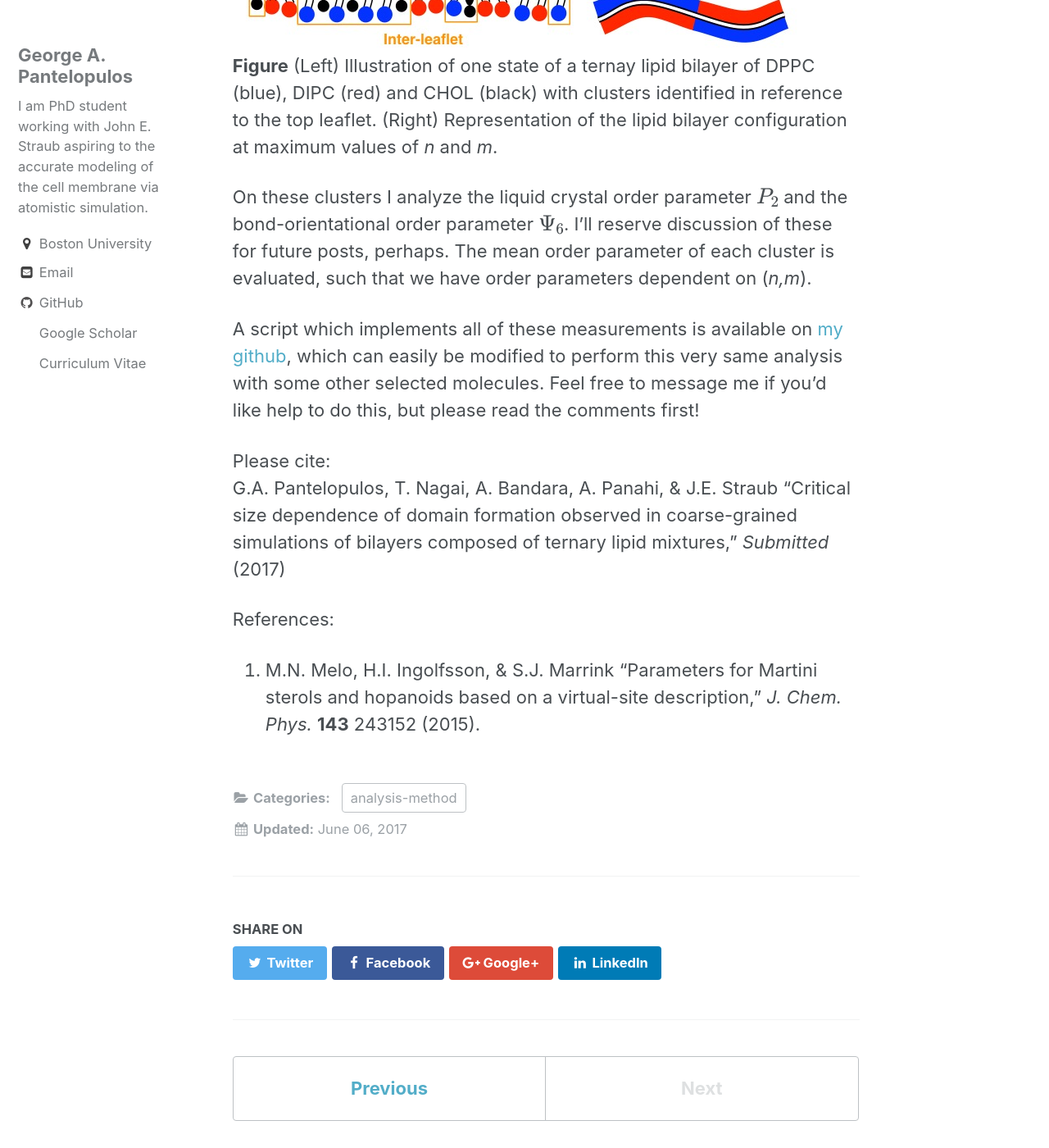
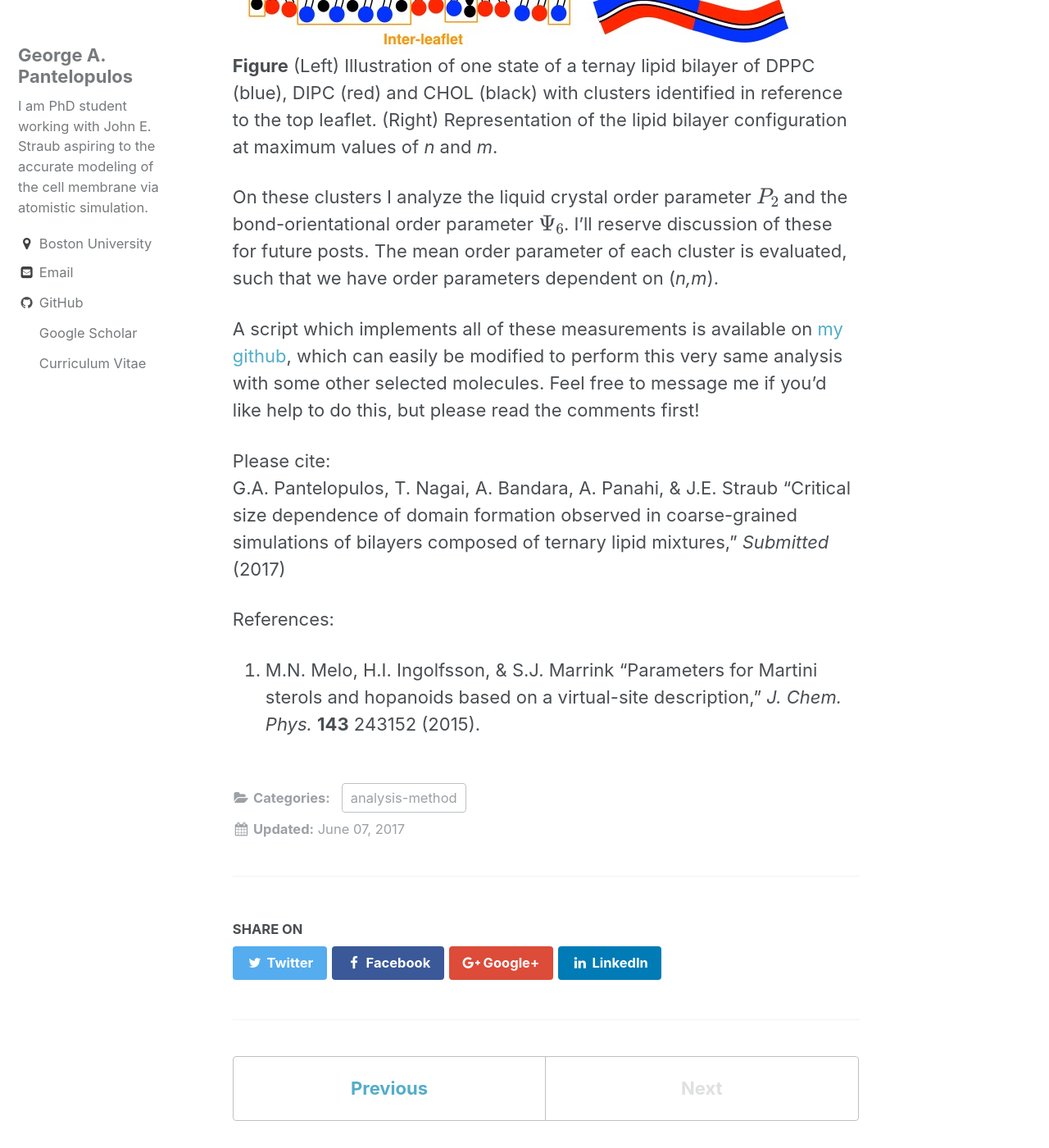
Before and after one commit to gpantel/gpantel.github.io, a Jekyll site: the page built from _posts/2017-06-07-NM_clustering.markdown, in a window 1280 px wide and 1400 px high, scrolled down 3527 px. Shown: the whole window at 82% size. Built offline with Jekyll 4.4.1, drawn with Linux system fonts in a browser that asks for light colours; formulas are drawn with MathJax 3.

Commit message:
Slight edits, updating timestamp

```diff
--- a/_posts/2017-06-07-NM_clustering.markdown
+++ b/_posts/2017-06-07-NM_clustering.markdown
@@ -1,7 +1,7 @@
 ---
 layout: single
 title:  'Measuring structural order parameters in intra- and inter-leaflet lipid clusters'
-date:   2017-06-06 14:45:00 -0400
+date:   2017-06-07 14:20:00 -0400
 categories: analysis-method
 ---
 
@@ -45,7 +45,7 @@ I perform this clustering by
 ![Domain Schematic]({{ site.url }}/assets/Membrane/n_m_schematic.jpg)
 **Figure** (Left) Illustration of one state of a ternay lipid bilayer of DPPC (blue), DIPC (red) and CHOL (black) with clusters identified in reference to the top leaflet. (Right) Representation of the lipid bilayer configuration at maximum values of *n* and *m*.
 
-On these clusters I analyze the liquid crystal order parameter $$P_2$$ and the bond-orientational order parameter $$\Psi_6$$. I'll reserve discussion of these for future posts, perhaps. The mean order parameter of each cluster is evaluated, such that we have order parameters dependent on (*n,m*).
+On these clusters I analyze the liquid crystal order parameter $$P_2$$ and the bond-orientational order parameter $$\Psi_6$$. I'll reserve discussion of these for future posts. The mean order parameter of each cluster is evaluated, such that we have order parameters dependent on (*n,m*).
 
 A script which implements all of these measurements is available on [my github](https://github.com/gpantel/MD_methods-and-analysis/tree/master/membrane_analysis), which can easily be modified to perform this very same analysis with some other selected molecules. Feel free to message me if you'd like help to do this, but please read the comments first!
 
```
Also changed, not shown: 2 other files.
